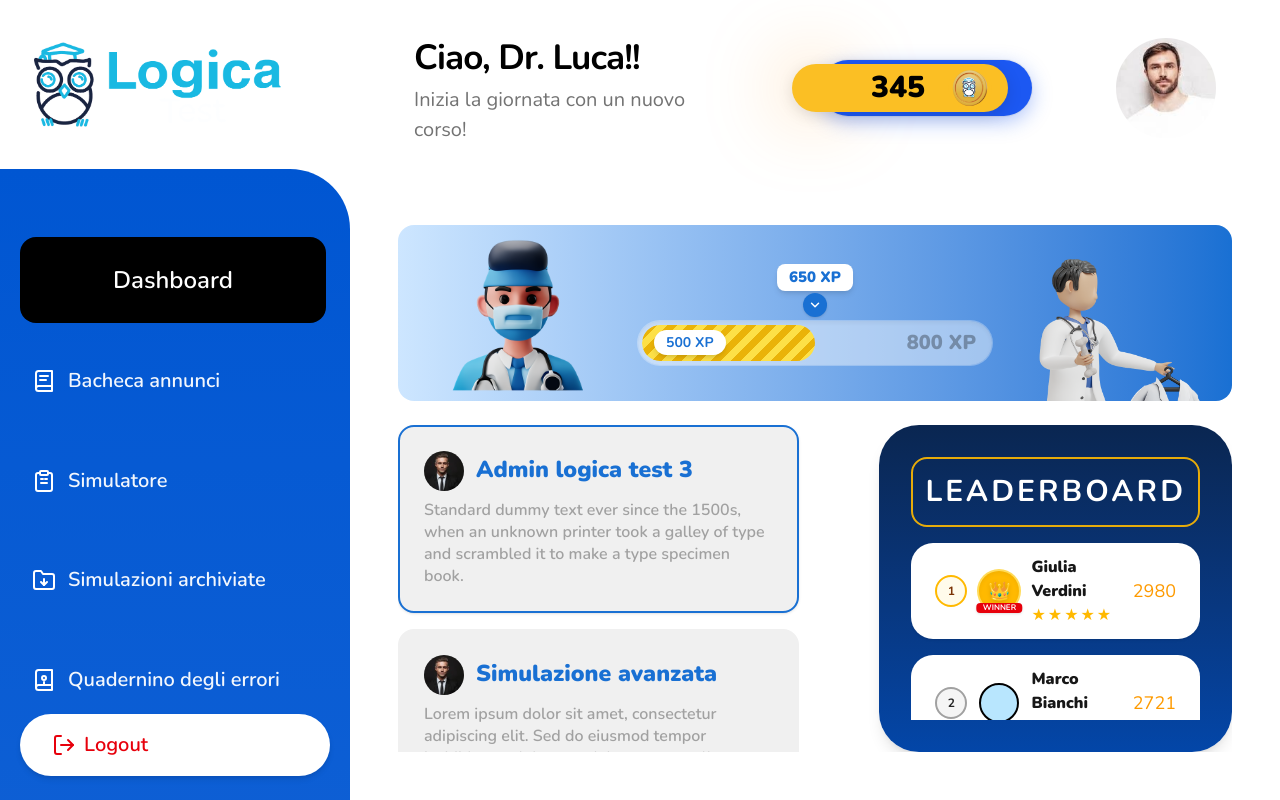
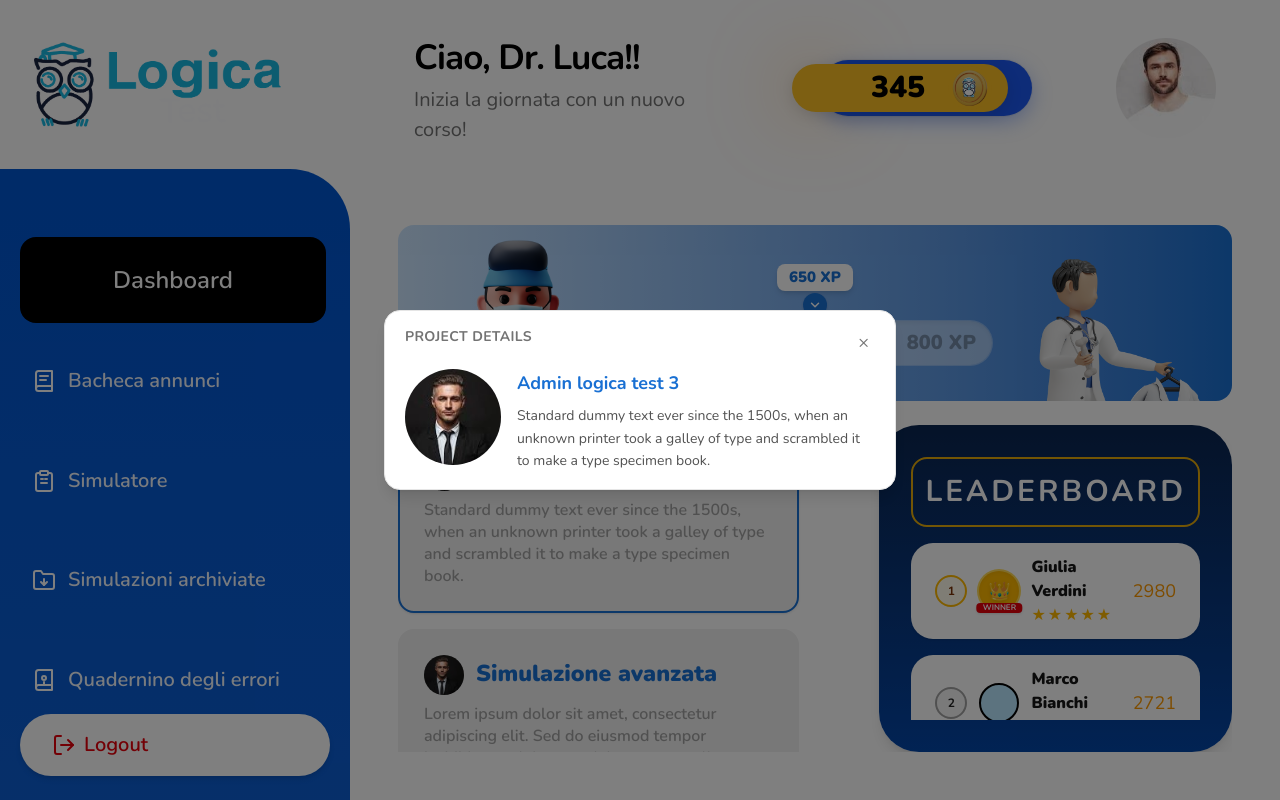
Before and after one commit to hassaanalii/frontend-task, a Next.js app: page / in a window 1280 px wide. Both pictures are taken after a click on the button 598 px from the left and 518 px from the top of the page. Built offline with nearby package versions, Linux system fonts and the light colour scheme.

Commit message:
feat: editor modal for projects

```diff
--- a/src/app/(dashboard)/page.jsx
+++ b/src/app/(dashboard)/page.jsx
@@ -1,9 +1,14 @@
 import LeaderboardPanel from "@/components/dashboard/LeaderboardPanel/LeaderboardPanel";
+import EditorPanel from "@/components/dashboard/EditorPanel/EditorPanel";
 import ProgressSection from "@/components/dashboard/ProgressSection/ProgressSection";
 import ProjectTestList from "@/components/dashboard/ProjectTestList/ProjectTestList";
+import ProjectSelectionBoundary from "@/components/dashboard/ProjectSelection/ProjectSelectionBoundary";
 import { XP_PROGRESS_DEFAULTS } from "@/data/xpProgressDefaults";
+import { getProjects } from "@/lib/projects";
 
-export default function DashboardPage() {
+export default async function DashboardPage() {
+  const projects = await getProjects();
+
   return (
     <div className="flex min-h-0 flex-1 flex-col gap-6 overflow-hidden">
       <div className="shrink-0">
@@ -13,10 +18,15 @@ export default function DashboardPage() {
           currentXp={XP_PROGRESS_DEFAULTS.currentXp}
         />
       </div>
-      <div className="grid min-h-0 flex-1 grid-cols-1 gap-6 overflow-hidden lg:grid-cols-[6fr_4fr] lg:items-stretch">
-        <ProjectTestList className="min-h-0" />
-        <LeaderboardPanel className="min-h-0" />
-      </div>
+      <ProjectSelectionBoundary projects={projects}>
+        <div className="grid min-h-0 flex-1 grid-cols-1 gap-6 overflow-hidden lg:grid-cols-[6fr_4fr] lg:items-stretch">
+          <div className="flex min-h-0 flex-col gap-4">
+            <ProjectTestList projects={projects} className="min-h-0 flex-1" />
+          </div>
+          <LeaderboardPanel className="min-h-0" />
+        </div>
+        <EditorPanel />
+      </ProjectSelectionBoundary>
     </div>
   );
 }
--- /dev/null
+++ b/src/components/dashboard/EditorPanel/EditorPanel.jsx
@@ -0,0 +1,79 @@
+"use client";
+
+import Image from "next/image";
+import { useEffect } from "react";
+import { useProjectSelection } from "@/components/dashboard/ProjectSelection/ProjectSelectionContext";
+
+export default function EditorPanel({ className = "" }) {
+  const { selectedProject, isEditorOpen, closeProjectModal } =
+    useProjectSelection();
+
+  useEffect(() => {
+    if (!isEditorOpen) return;
+    const onKeyDown = (e) => {
+      if (e.key === "Escape") closeProjectModal();
+    };
+    window.addEventListener("keydown", onKeyDown);
+    return () => window.removeEventListener("keydown", onKeyDown);
+  }, [isEditorOpen, closeProjectModal]);
+
+  if (!isEditorOpen || !selectedProject) {
+    return null;
+  }
+
+  return (
+    <div
+      className={`fixed inset-0 z-50 bg-black/50 flex items-center justify-center p-4 ${className}`}
+      role="presentation"
+    >
+      <button
+        type="button"
+        className="absolute inset-0 cursor-default bg-transparent"
+        aria-label="Close project details"
+        onClick={closeProjectModal}
+      />
+      <section
+        className="pointer-events-auto relative z-10 flex max-h-[min(90vh,520px)] w-full max-w-lg flex-col overflow-hidden rounded-2xl border border-neutral-200 bg-white px-5 py-4 shadow-lg"
+        aria-labelledby="editor-panel-heading"
+        role="dialog"
+        aria-modal="true"
+      >
+        <div className="mb-3 flex shrink-0  items-start justify-between gap-3">
+          <h2
+            id="editor-panel-heading"
+            className="text-sm font-bold uppercase tracking-wide text-neutral-500"
+          >
+            Project details
+          </h2>
+          <button
+            type="button"
+            onClick={closeProjectModal}
+            className="rounded-lg p-1.5 text-lg cursor-pointer leading-none text-neutral-500 hover:bg-neutral-100 hover:text-neutral-800"
+            aria-label="Close"
+          >
+            ×
+          </button>
+        </div>
+        <div className="flex min-h-0 flex-col gap-4 overflow-y-auto sm:flex-row sm:items-start">
+          <span className="relative mx-auto size-24 shrink-0 overflow-hidden rounded-full bg-neutral-200 sm:mx-0">
+            <Image
+              src={selectedProject.imageUrl || "/user.jpg"}
+              alt=""
+              fill
+              sizes="96px"
+              className="object-cover"
+            />
+          </span>
+          <div className="min-w-0 flex-1">
+            <p className="text-lg font-bold text-[#1970D3]">
+              {selectedProject.title}
+            </p>
+            <p className="mt-2 text-sm leading-relaxed text-neutral-600">
+              {selectedProject.description}
+            </p>
+          </div>
+        </div>
+      </section>
+    </div>
+  );
+}
--- /dev/null
+++ b/src/components/dashboard/ProjectSelection/ProjectSelectionBoundary.jsx
@@ -0,0 +1,9 @@
+"use client";
+
+import { ProjectSelectionProvider } from "./ProjectSelectionContext";
+
+export default function ProjectSelectionBoundary({ projects, children }) {
+  return (
+    <ProjectSelectionProvider projects={projects}>{children}</ProjectSelectionProvider>
+  );
+}
--- /dev/null
+++ b/src/components/dashboard/ProjectSelection/ProjectSelectionContext.jsx
@@ -0,0 +1,71 @@
+"use client";
+
+import {
+  createContext,
+  useCallback,
+  useContext,
+  useMemo,
+  useState,
+} from "react";
+
+const ProjectSelectionContext = createContext(null);
+
+export function ProjectSelectionProvider({ projects, children }) {
+  const [selectedId, setSelectedId] = useState(null);
+  const [isEditorOpen, setIsEditorOpen] = useState(false);
+
+  const selectedProject = useMemo(
+    () => projects.find((p) => p.id === selectedId) ?? null,
+    [projects, selectedId],
+  );
+
+  const selectProjectById = useCallback((id) => {
+    setSelectedId(id);
+  }, []);
+
+  const openProjectModal = useCallback((id) => {
+    setSelectedId(id);
+    setIsEditorOpen(true);
+  }, []);
+
+  const closeProjectModal = useCallback(() => {
+    setIsEditorOpen(false);
+  }, []);
+
+  const value = useMemo(
+    () => ({
+      projects,
+      selectedId,
+      selectedProject,
+      isEditorOpen,
+      selectProjectById,
+      openProjectModal,
+      closeProjectModal,
+    }),
+    [
+      projects,
+      selectedId,
+      selectedProject,
+      isEditorOpen,
+      selectProjectById,
+      openProjectModal,
+      closeProjectModal,
+    ],
+  );
+
+  return (
+    <ProjectSelectionContext.Provider value={value}>
+      {children}
+    </ProjectSelectionContext.Provider>
+  );
+}
+
+export function useProjectSelection() {
+  const ctx = useContext(ProjectSelectionContext);
+  if (!ctx) {
+    throw new Error(
+      "useProjectSelection must be used within ProjectSelectionProvider",
+    );
+  }
+  return ctx;
+}
--- a/src/components/dashboard/ProjectTestList/ProjectTestList.jsx
+++ b/src/components/dashboard/ProjectTestList/ProjectTestList.jsx
@@ -1,8 +1,11 @@
-import { getProjects } from "@/lib/projects";
+"use client";
+
 import ProjectTestListClient from "./ProjectTestListClient";
 
-export default async function ProjectTestList({ className = "" }) {
-  const projects = await getProjects();
+export default function ProjectTestList({ projects, className = "" }) {
+  if (!projects?.length) {
+    return <p className="text-sm text-neutral-500">No projects.</p>;
+  }
 
   return (
     <div
--- a/src/components/dashboard/ProjectTestList/ProjectTestListClient.jsx
+++ b/src/components/dashboard/ProjectTestList/ProjectTestListClient.jsx
@@ -1,10 +1,10 @@
 "use client";
 
-import { useState } from "react";
+import { useProjectSelection } from "@/components/dashboard/ProjectSelection/ProjectSelectionContext";
 import ProjectTestCard from "@/components/ui/ProjectTestCard";
 
 export default function ProjectTestListClient({ projects }) {
-  const [selectedId, setSelectedId] = useState(projects[0]?.id ?? null);
+  const { selectedId, openProjectModal } = useProjectSelection();
 
   if (!projects.length) {
     return <p className="text-sm text-neutral-500">No projects.</p>;
@@ -19,7 +19,7 @@ export default function ProjectTestListClient({ projects }) {
             <ProjectTestCard
               project={p}
               selected={selected}
-              onSelect={() => setSelectedId(p.id)}
+              onSelect={() => openProjectModal(p.id)}
             />
           </li>
         );
```
